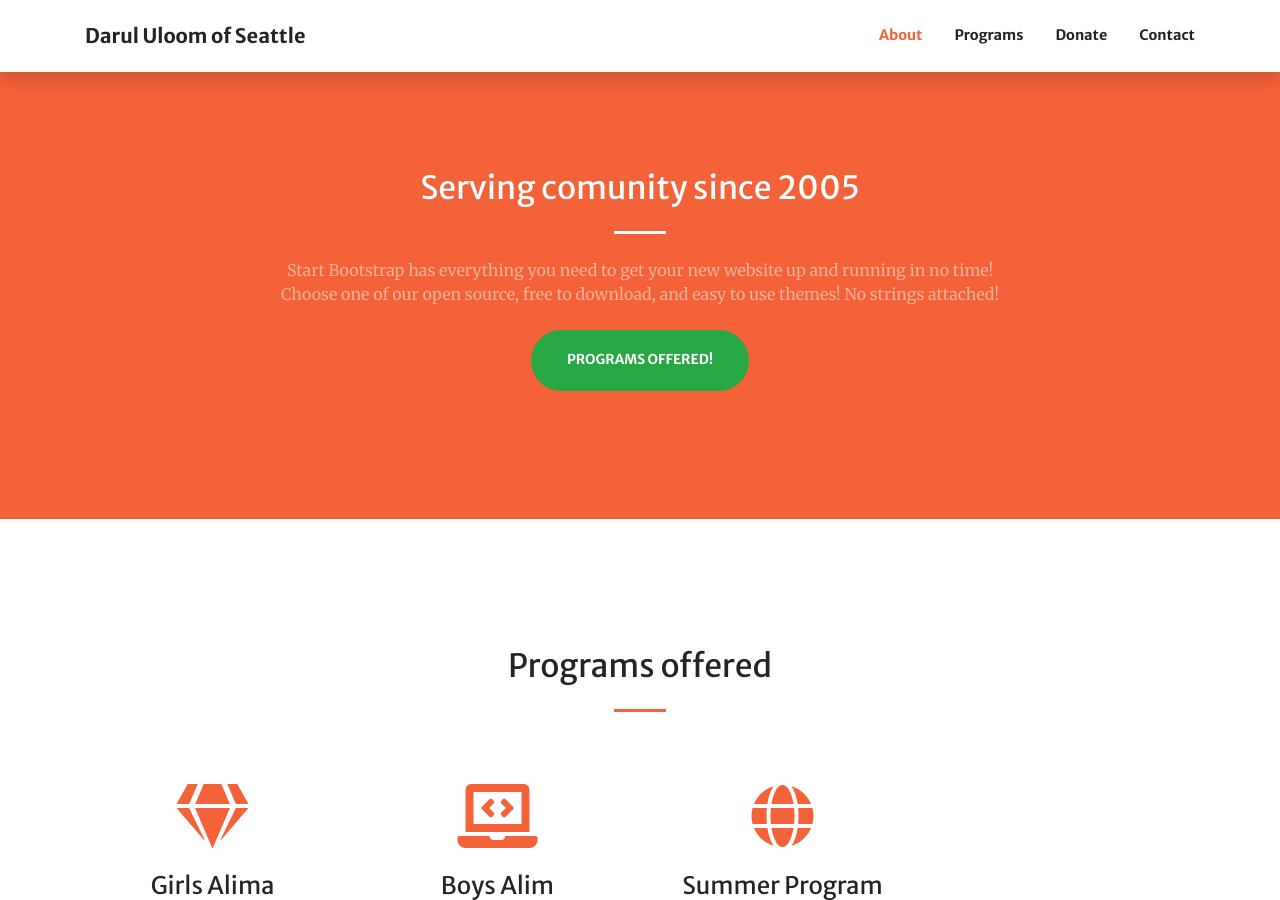
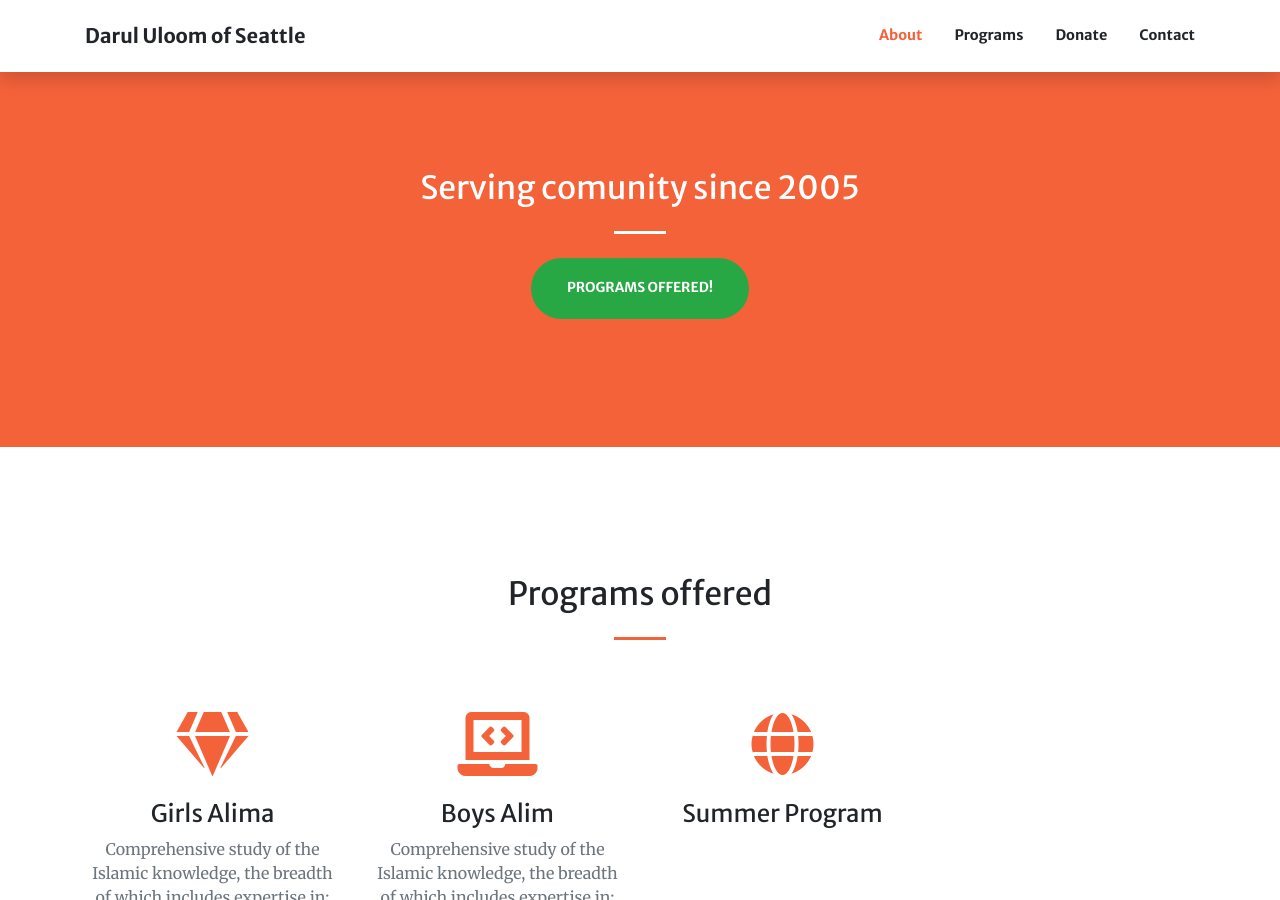
Before and after one commit to sajjadakhter/darul-uloom-seattle, a Jekyll site: the page built from index.html, in a window 1280 px wide and 900 px high, scrolled down 859 px. Built offline with Jekyll 4.4.1, drawn with Linux system fonts in a browser that asks for light colours.

Commit message:
Update about.html

```diff
--- a/_includes/about.html
+++ b/_includes/about.html
@@ -5,7 +5,7 @@
       <div class="col-lg-8 text-center">
         <h2 class="text-white mt-0">Serving comunity since 2005</h2>
         <hr class="divider light my-4">
-        <p class="text-white-50 mb-4">Start Bootstrap has everything you need to get your new website up and running in no time! Choose one of our open source, free to download, and easy to use themes! No strings attached!</p>
+        <p class="text-white-50 mb-4"></p>
         <a class="btn btn-success btn-xl js-scroll-trigger" href="#programs">Programs offered!</a>
       </div>
     </div>
```
